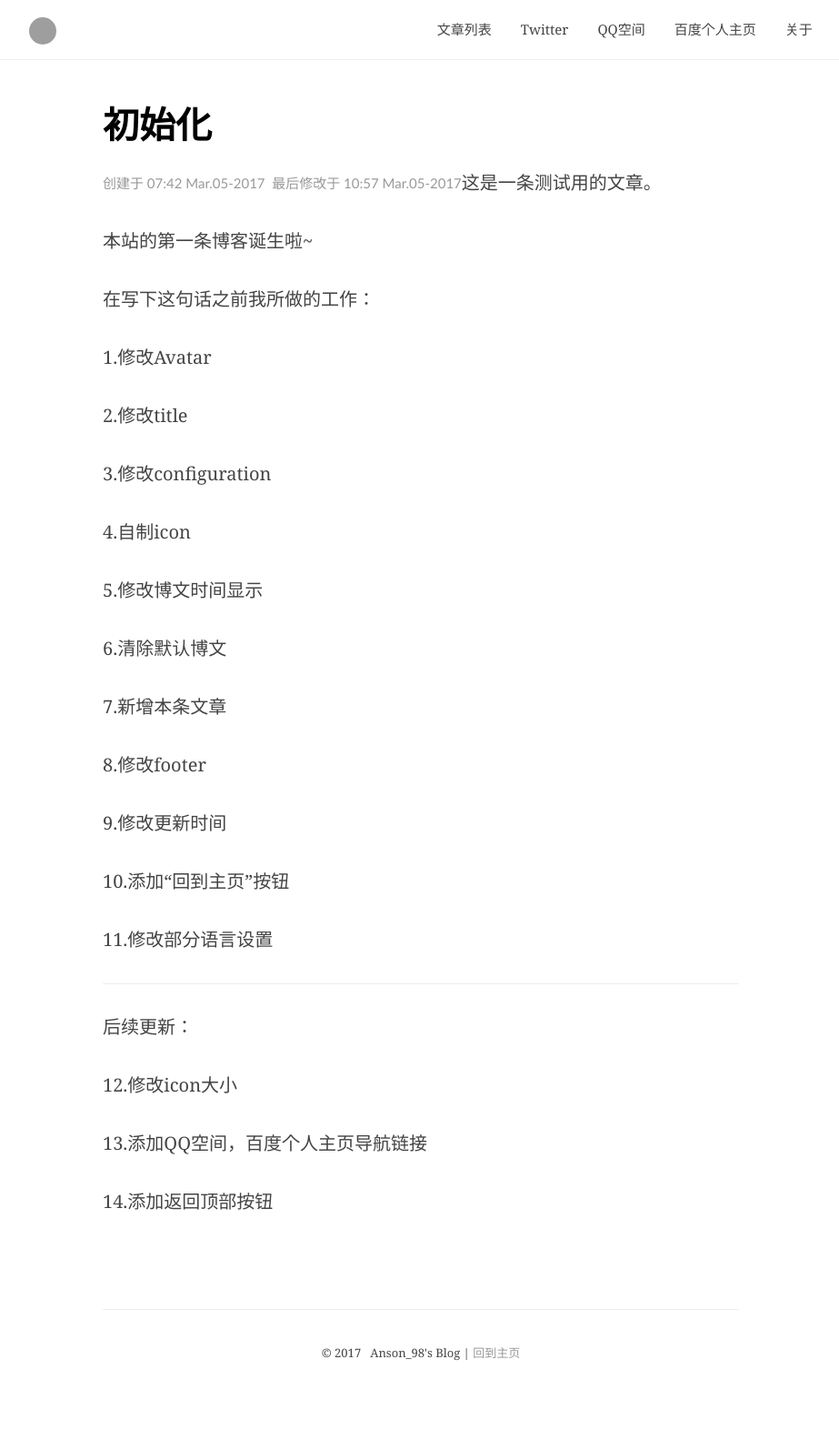
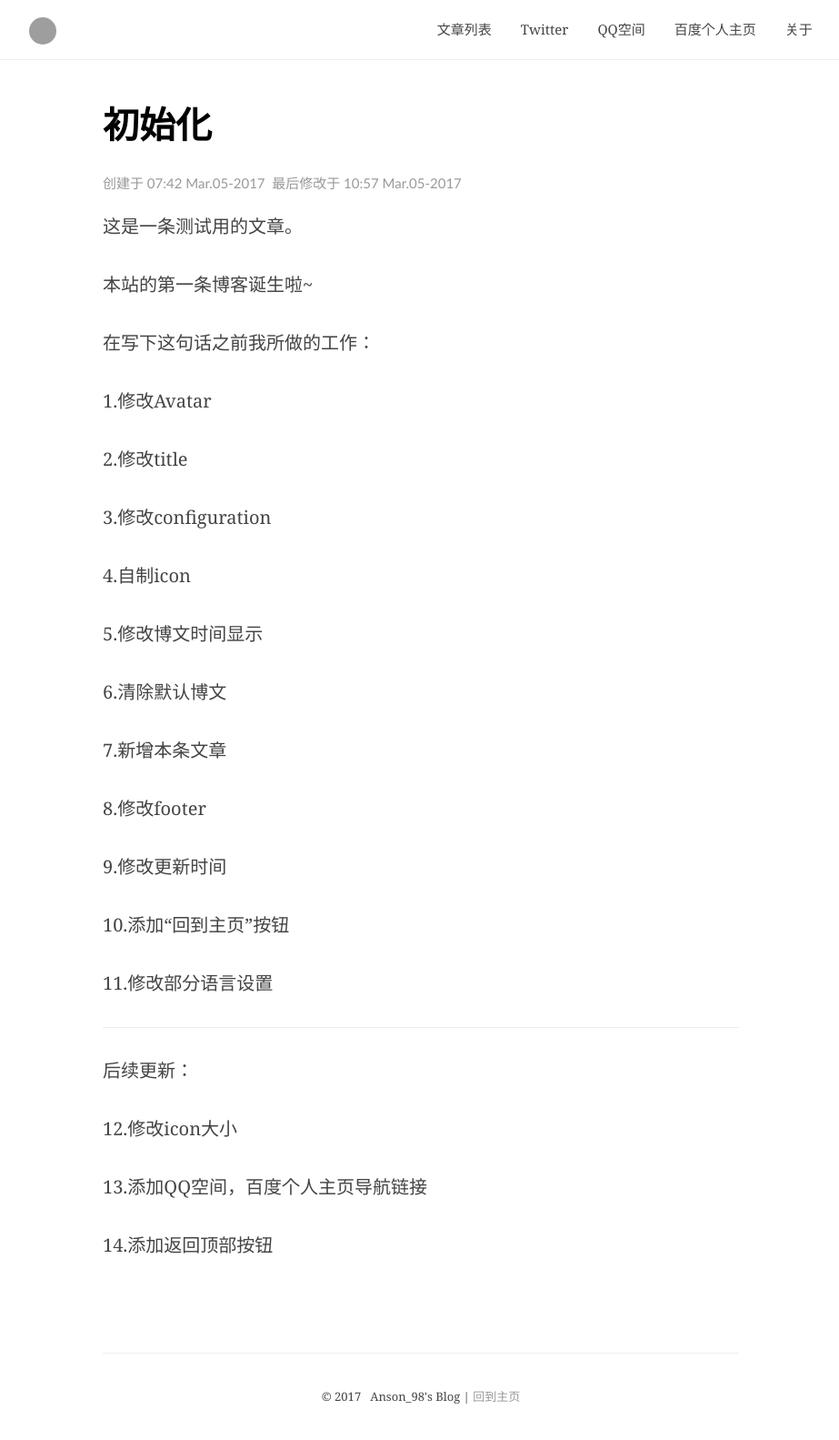
Before and after one commit to Anson98/studylog, a Jekyll site: the page built from _posts/2017-03-05-initialize.md, in a window 1280 px wide. Shown: the whole page at 91% size, without its empty margins (177-1100 px from the left). Built offline with Jekyll 4.4.1, drawn with Linux system fonts in a browser that asks for light colours; comment, search, counter and statistics services are not loaded; before the commit the page ends 1535 px from its top, so only the background shows below that; grey boxes are pictures that could not be loaded.

Commit message:
add time data

```diff
--- a/_config.yml
+++ b/_config.yml
@@ -10,13 +10,13 @@ basecss:
 # Theme specific configuration
 title: Anson_98's Blog
 description: >
-  大家好，这里是Anson.欢迎来到我的个人博客。\r \n
+  大家好，这里是Anson.欢迎来到我的个人博客。
 
-  我来自上海，现居英国伦敦，就读于帝国理工大学，是一名计算机爱好者，喜欢设计，研究和创新新事物。\r \n
+  我来自上海，现居英国伦敦，就读于帝国理工大学，是一名计算机爱好者，喜欢设计，研究和创新新事物。
 
-  一般来讲我在网络上使用的用户名都是“Anson_98”，这使得你们能够在任何地方轻松地认出我。\r \n
+  一般来讲我在网络上使用的用户名都是“Anson_98”，这使得你们能够在任何地方轻松地认出我。
 
-  平时我热爱游戏，不过我也非常喜欢学习自己感兴趣的东西，这也是我开设本站的原因。\r \n
+  平时我热爱游戏，不过我也非常喜欢学习自己感兴趣的东西，这也是我开设本站的原因。
 
   我会在这里记录下自己的学习日志，同时也会不定期把本站的更新内容Post上来，希望大家能够支持。
 
--- a/_layouts/post.html
+++ b/_layouts/post.html
@@ -4,16 +4,11 @@ layout: default
 
 <article class="article">
   <h1 class="article__title article__title--single">{{ page.title }}</h1>
-  <div style="display: inline">
-      <div style="float:left;">
-    <time class="article__date" datetime="{{ page.date | date: "%Y-%m-%d" }}">{% if page.author %}By {{ page.author}} on {% endif %}创建于{{ page.date | date: " %H:%M %b.%d-%Y" }} &nbsp;
-    </time>
-</div>
-      <div style="float:left;">
-    <time class="article__date" datetime="{{ page.editDate | date: "%Y-%m-%d" }}">最后修改于 {{ page.editDate | date: " %H:%M %b.%d-%Y" }}
-    </time>
-          </div>
-  </div>
+  <time class="article__date" datetime="{{ page.date | date: "%Y-%m-%d" }}" style="float:left;">{% if page.author %}By {{ page.author}} on {% endif %}创建于{{ page.date | date: " %H:%M %b.%d-%Y" }} &nbsp;
+  </time>
+  <time class="article__date" datetime="{{ page.editDate | date: "%Y-%m-%d" }}">最后修改于 {{ page.editDate | date: " %H:%M %b.%d-%Y" }}
+  </time>
+
   {% if page.cover %}
     <div class="cover">
       <img src="{{ page.cover }}">
```
Also changed, not shown: about.md (+9 -1 lines).
